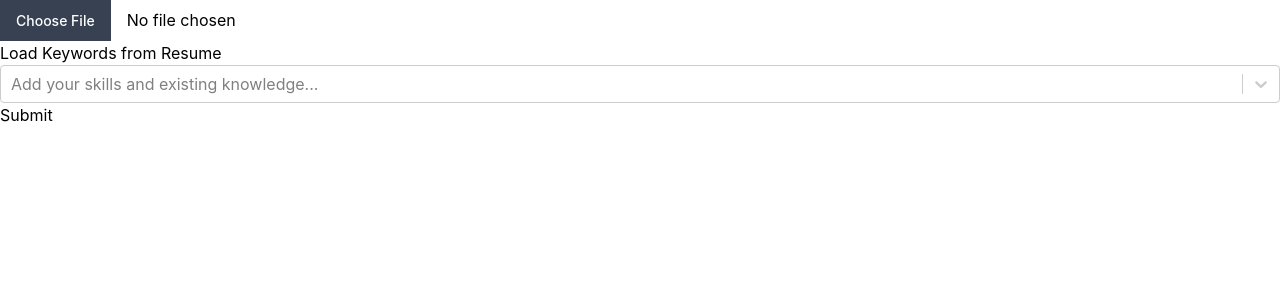
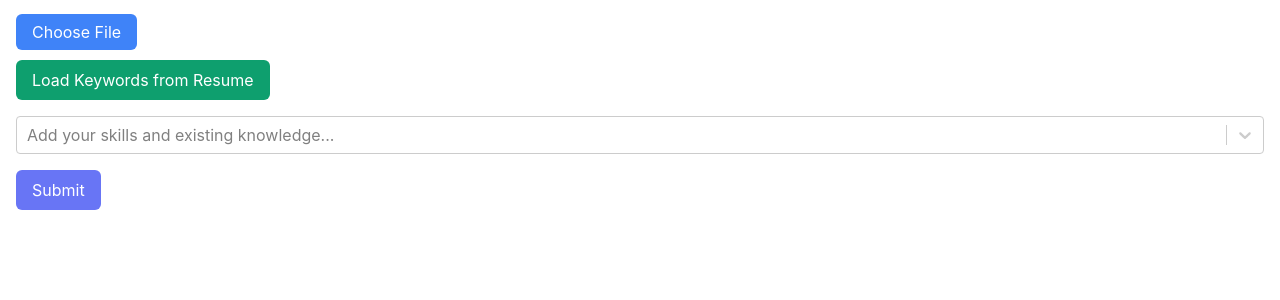
Before and after one commit to AbirHaque/HackKU2023, a React (Create React App) app in the folder webapp/: page / in a window 1280 px wide. Shown: the top 300 px of the page. Built offline with nearby package versions, Linux system fonts and the light colour scheme.

Commit message:
Updated FrontPage

```diff
--- a/webapp/src/components/FrontPage/FrontPage.js
+++ b/webapp/src/components/FrontPage/FrontPage.js
@@ -51,10 +51,30 @@ const FrontPage = ({keywords, setKeywords}) => {
   return (
 
     <>
-        <div className="text-editor-view">
-        <input type="file" onChange={handleFileChange}></input>
-        </div>
-        <button onClick={uploadPdfHandler}>Load Keywords from Resume</button>
+    <div className="container mx-auto px-4 py-5">
+      <div className="text-editor-view">
+        <label
+          htmlFor="file-upload"
+          className="bg-blue-500 text-white px-4 py-2 rounded-md cursor-pointer"
+        >
+          Choose File
+        </label>
+        <input
+          id="file-upload"
+          type="file"
+          onChange={handleFileChange}
+          className="hidden"
+        />
+      </div>
+      <button
+        onClick={uploadPdfHandler}
+        className="bg-green-500 text-white px-4 py-2 mt-4 rounded-md"
+      >
+        Load Keywords from Resume
+      </button>
+      <div className="mt-4"></div>
+
+
         <CreatableReactSelect
             isMulti
             onCreateOption = {knownKeyword => {
@@ -69,8 +89,14 @@ const FrontPage = ({keywords, setKeywords}) => {
                     return {label: kw}
                 }))
             }}
-             />
-        <button onClick={submitHandler}>Submit</button>
+        />
+        <button
+        onClick={submitHandler}
+        className="bg-indigo-500 text-white px-4 py-2 mt-4 rounded-md"
+      >
+        Submit
+      </button>
+    </div>
 
 
     </>
```
Also changed, not shown: 1 other file (tests, documents, lock files or other folders).
